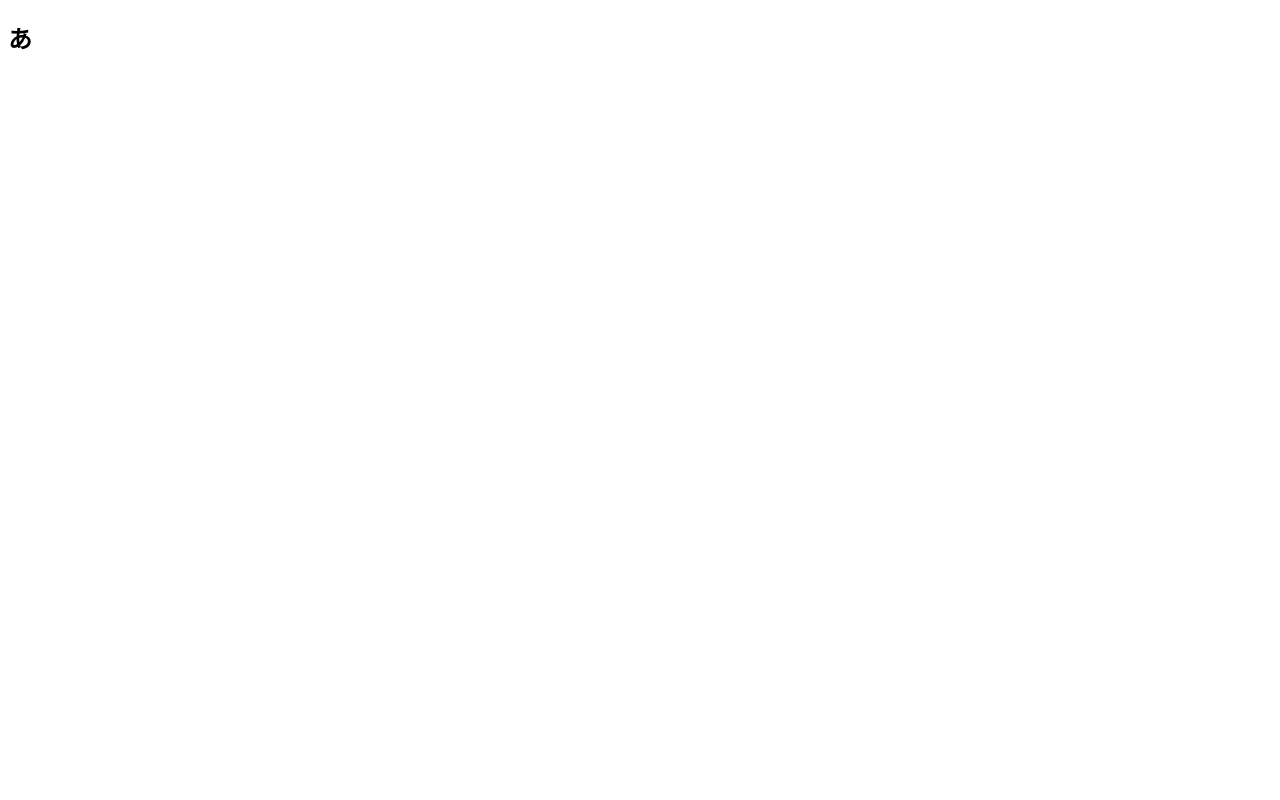
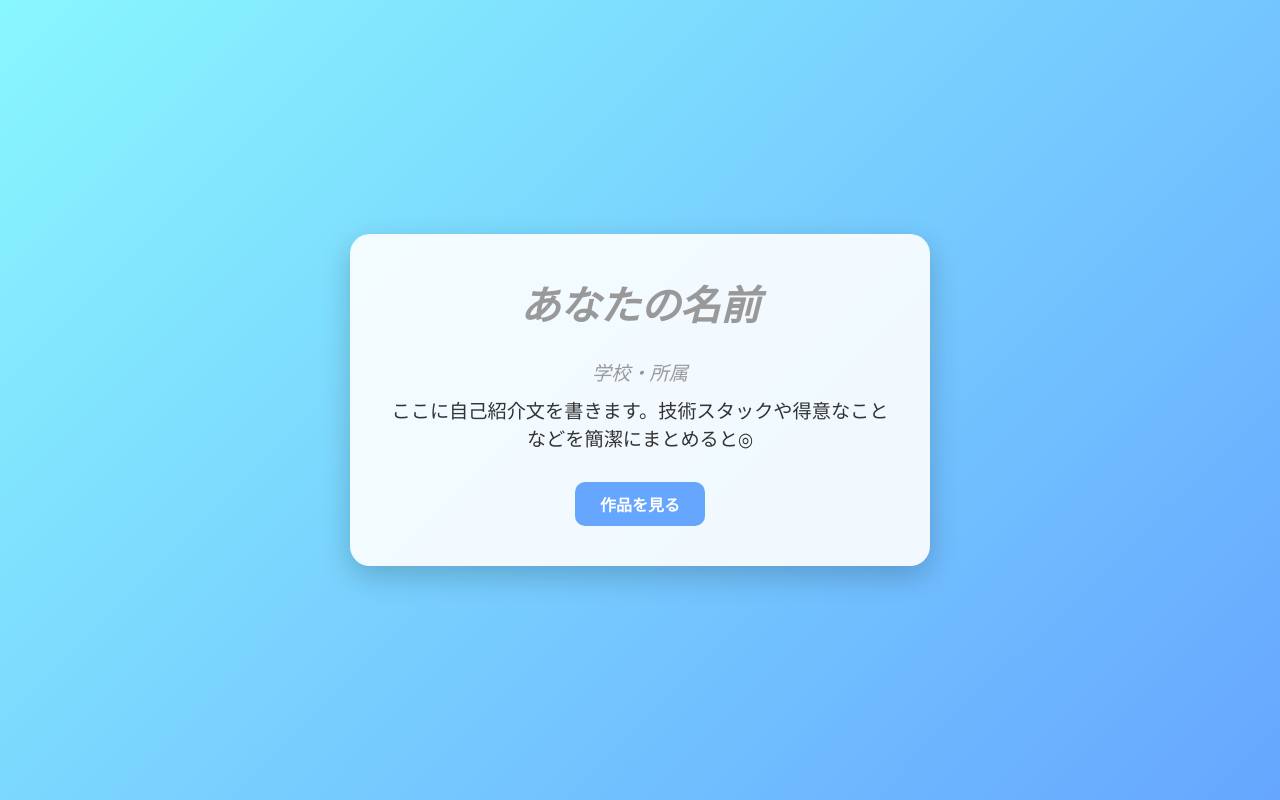
Before and after one commit to Masa-021777/Masa-portfolio, a plain HTML site: page index.html in a window 1280 px wide. Drawn offline with Linux system fonts and the light colour scheme.

Commit message:
とりあえず簡単に作ってみた

```diff
--- a/index.html
+++ b/index.html
@@ -1,13 +1,72 @@
 <!DOCTYPE html>
-<html lang="en">
+<html lang="ja">
 <head>
     <meta charset="UTF-8">
     <meta name="viewport" content="width=device-width, initial-scale=1.0">
-    <title>Document</title>
+    <title>ポートフォリオ</title>
+    <style>
+        /* ページ全体の背景 */
+        body {
+            margin: 0;
+            font-family: 'Segoe UI', Tahoma, Geneva, Verdana, sans-serif;
+            background: linear-gradient(135deg, #89f7fe 0%, #66a6ff 100%);
+            color: #333;
+            display: flex;
+            justify-content: center;
+            align-items: center;
+            height: 100vh;
+        }
+
+        /* コンテンツのカード風デザイン */
+        .container {
+            background: rgba(255, 255, 255, 0.9);
+            padding: 40px;
+            border-radius: 20px;
+            box-shadow: 0 10px 30px rgba(0,0,0,0.2);
+            text-align: center;
+            max-width: 500px;
+        }
+
+        h1 {
+            margin-top: 0;
+            font-size: 2.5rem;
+            color: #333;
+        }
+
+        p {
+            font-size: 1.2rem;
+            margin: 10px 0;
+        }
+
+        .placeholder {
+            color: #999;
+            font-style: italic;
+        }
+
+        /* ボタン風リンク */
+        a.button {
+            display: inline-block;
+            margin-top: 20px;
+            padding: 10px 25px;
+            border-radius: 10px;
+            background-color: #66a6ff;
+            color: white;
+            text-decoration: none;
+            font-weight: bold;
+            transition: 0.3s;
+        }
+
+        a.button:hover {
+            background-color: #89f7fe;
+        }
+    </style>
 </head>
 <body>
-    <h2>
-        あ
-    </h2>
+    <div class="container">
+        <h1 class="placeholder">あなたの名前</h1>
+        <p class="placeholder">学校・所属</p>
+        <p>ここに自己紹介文を書きます。技術スタックや得意なことなどを簡潔にまとめると◎</p>
+        <a href="#" class="button">作品を見る</a>
+    </div>
 </body>
 </html>
```
